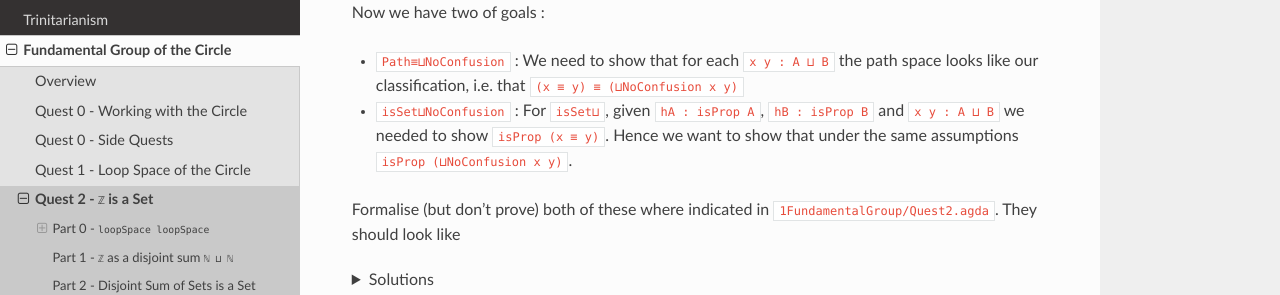
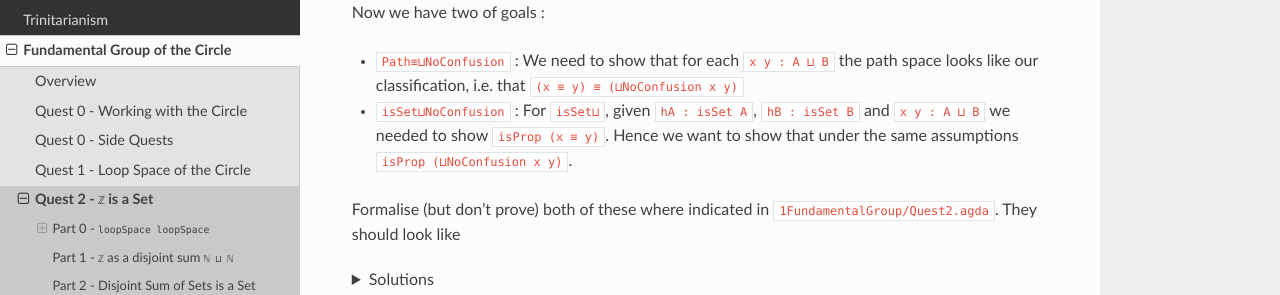
Before and after one commit to thehottgame/theHoTTGameGuide, a Sphinx documentation site: the page built from docs/source/1-fundamental-group/quest-2.rst, in a window 1280 px wide and 900 px high, scrolled down 4735 px. Shown: the part 155-450 px from the top of the window. Built offline with Sphinx 7.4.7 and the Read the Docs theme 2.0.0, drawn with Linux system fonts in a browser that asks for light colours.

Commit message:
fix: prop/set typo

```diff
--- a/docs/source/1-fundamental-group/quest-2.rst
+++ b/docs/source/1-fundamental-group/quest-2.rst
@@ -612,7 +612,7 @@ Now we have two of goals :
   the path space looks like our classification,
   i.e. that ``(x ≡ y) ≡ (⊔NoConfusion x y)``
 - ``isSet⊔NoConfusion`` : For ``isSet⊔``, given
-  ``hA : isProp A``, ``hB : isProp B`` and ``x y : A ⊔ B``
+  ``hA : isSet A``, ``hB : isSet B`` and ``x y : A ⊔ B``
   we needed to show ``isProp (x ≡ y)``.
   Hence we want to show that under the same assumptions
   ``isProp (⊔NoConfusion x y)``.
```
